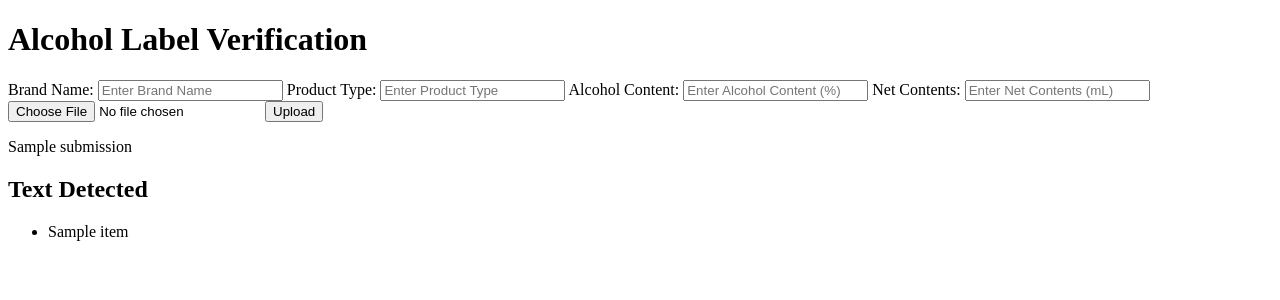
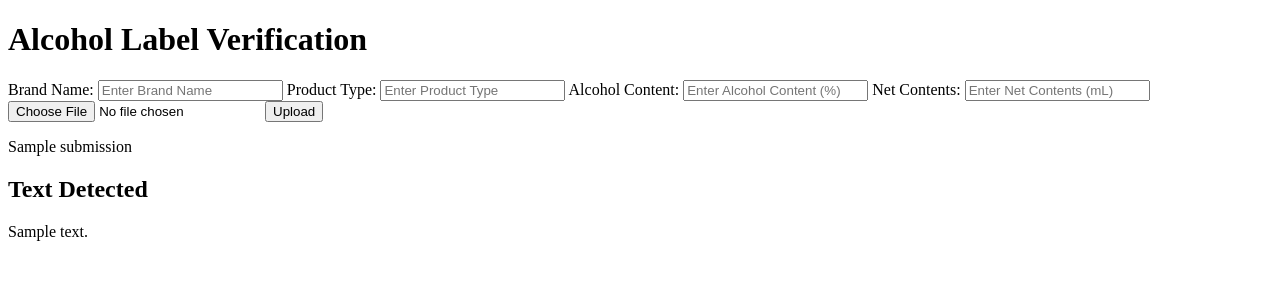
Before and after one commit to mrog9/Alcohol_Label_Verification_App, a Flask app: template templates/form.html in a window 1280 px wide. Shown: the top 300 px of the page. Run offline with Flask 3, Linux system fonts and the light colour scheme; the template is opened without the code that fills it: most values are stand-ins (such as "Sample title", 1, 10 or a date in 2020).

Commit message:
simple fixes

```diff
--- a/app.py
+++ b/app.py
@@ -18,9 +18,9 @@ def upload_file():
     net = request.form['net'].lower()
     file = request.files["file"]
 
-    comment_str, ocr_list = validate_labels(brand, prod, alc, net, file)
+    comment_str, text= validate_labels(brand, prod, alc, net, file)
 
-    return render_template("form.html", submission=comment_str, ocr_list = ocr_list)
+    return render_template("form.html", submission=comment_str, text = text)
 
 
 if __name__ == "__main__":
--- a/templates/form.html
+++ b/templates/form.html
@@ -26,14 +26,11 @@
 
     <div>
 
-        {% if ocr_list %}
+        {% if text %}
         <h2>Text Detected</h2>
+        <p>{{text}}</p>
+
         {% endif %}
-
-        <ul>
-            {% for item in ocr_list %}
-                <li>{{item}}</li>
-            {% endfor %}
         </ul>
     </div>
 
--- a/utils.py
+++ b/utils.py
@@ -87,4 +87,4 @@ def validate_labels(brand, prod, alc, net, file):
 
             fail_str = fail_str + " File must be in appropriate format"
 
-    return fail_str
+    return fail_str, text
```
